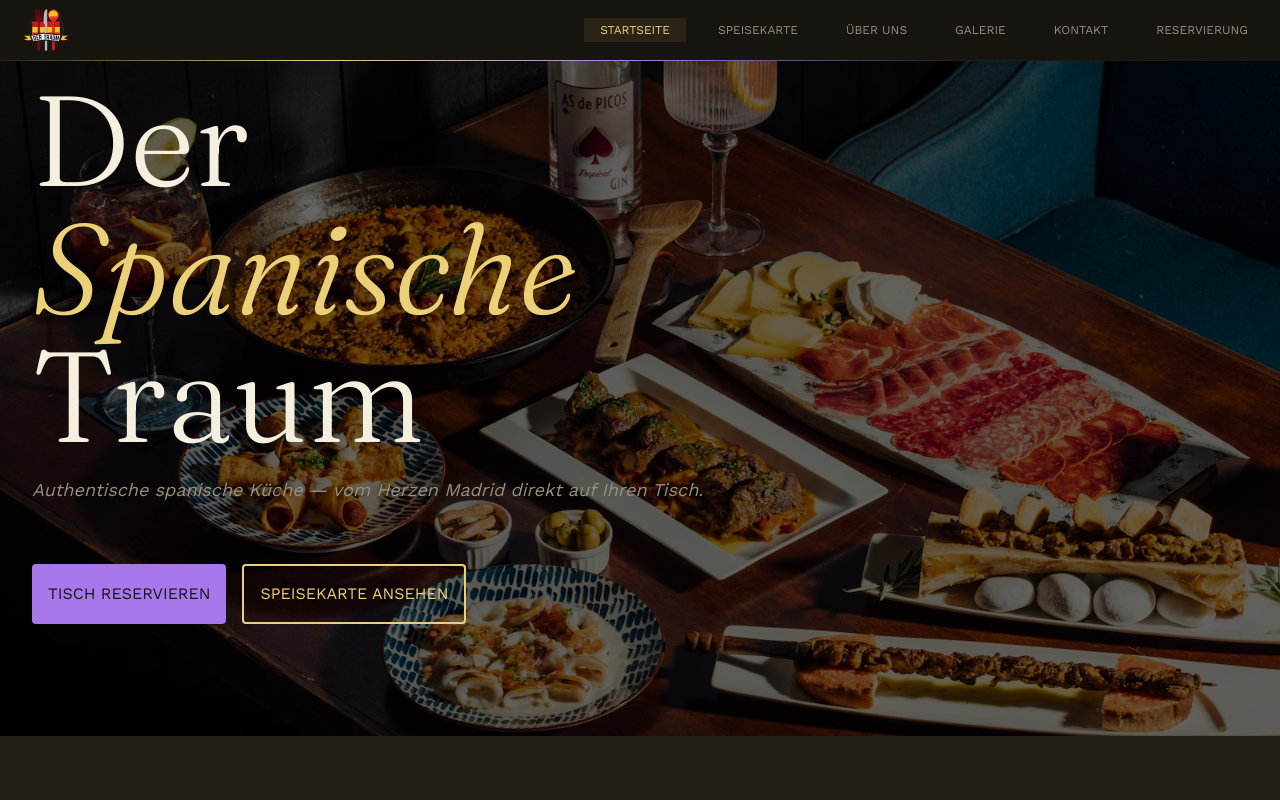
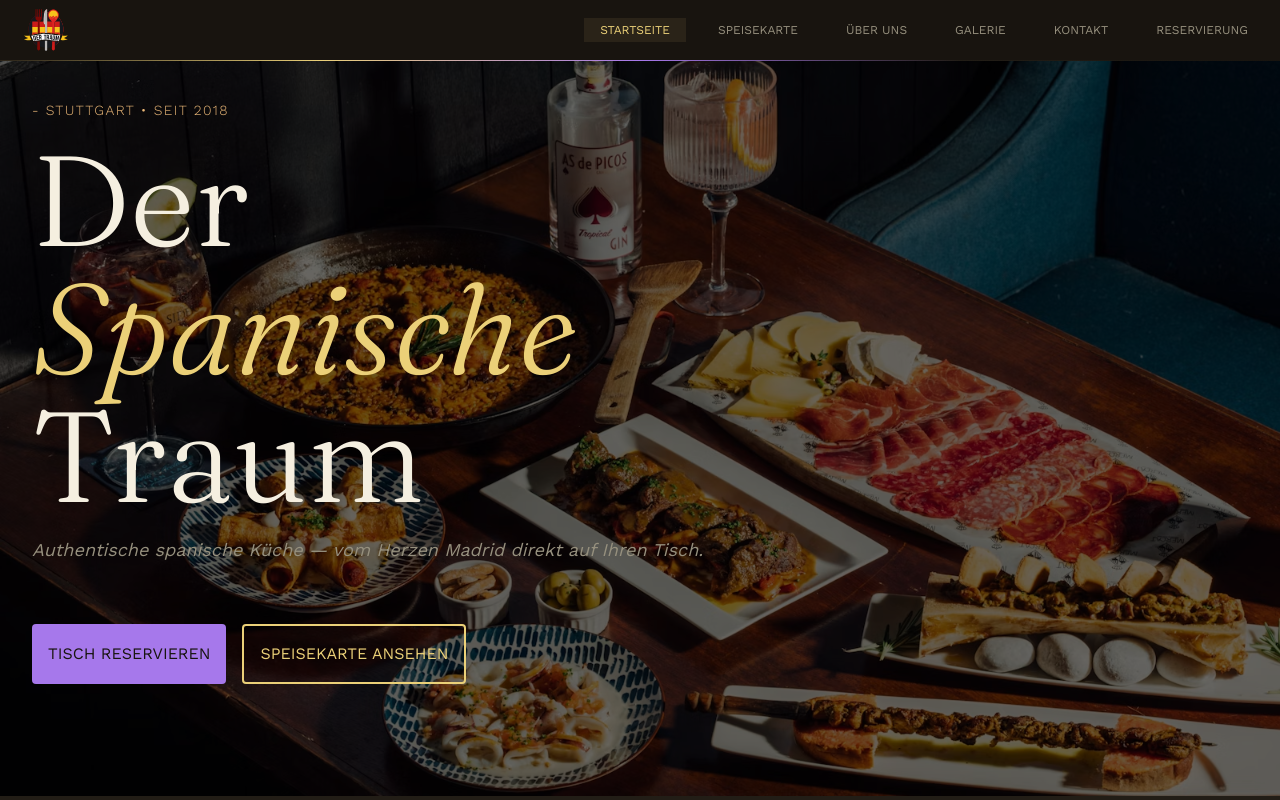
Before and after one commit to adriagomez-syntax/restaurant-page-adria, a React (Vite) app: page / in a window 1280 px wide. Shown: the top 800 px of the page. Built offline with nearby package versions, Linux system fonts and the light colour scheme.

Commit message:
Hero homepage fixed

```diff
--- a/src/components/pages/home/heroSection/HeroSection.jsx
+++ b/src/components/pages/home/heroSection/HeroSection.jsx
@@ -5,7 +5,7 @@
 
 export default function HeroSection() {
 	return (
-		<Section first="true" className="min-h-[92vh] flex-col justify-end md:p-8 pb-15 bg-background/65  bg-[url(/src/assets/images/Foto0.jpg)] bg-blend-multiply bg-cover bg-center bg-no-repeat">
+		<Section first={ true } className="min-h-[92vh] flex-col justify-end md:p-8 pb-15 bg-background/65  bg-[url(/src/assets/images/Foto0.jpg)] bg-blend-multiply bg-cover bg-center bg-no-repeat">
 			<RestaurantName />
 			<HomeWelcomeText />
 			<HeroButtons />
```
